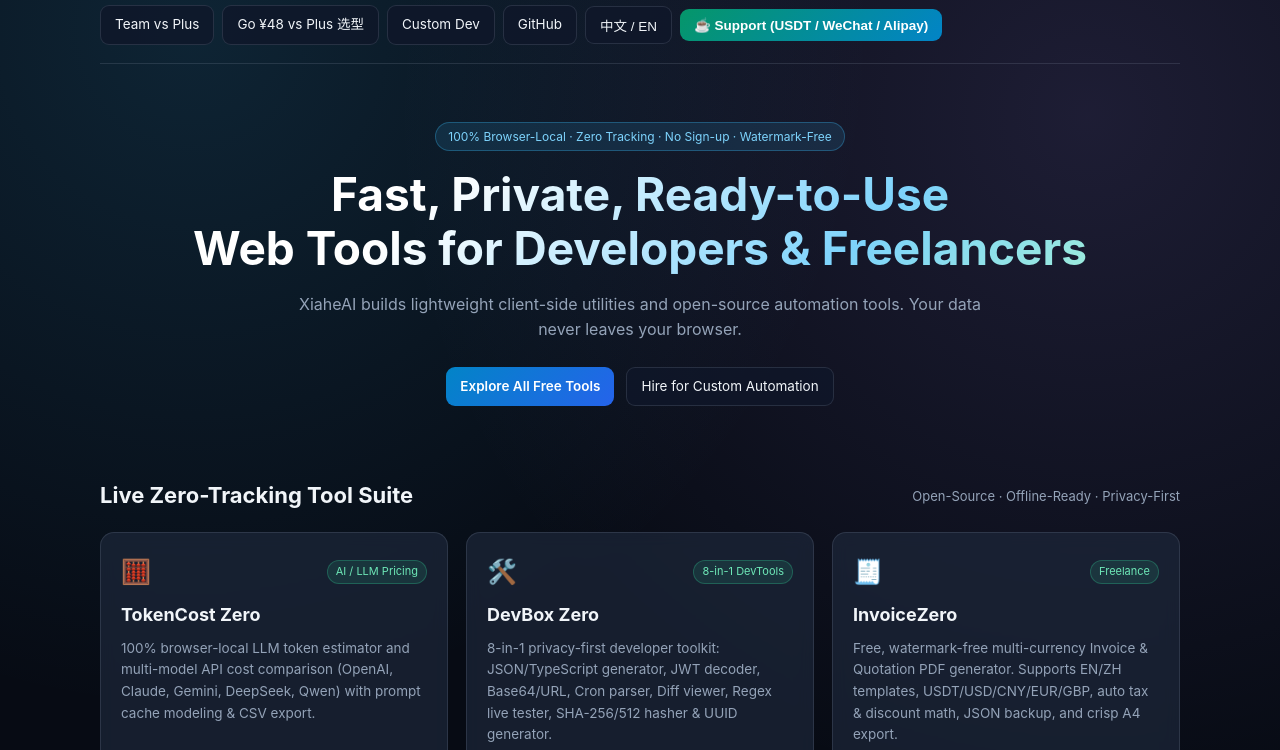
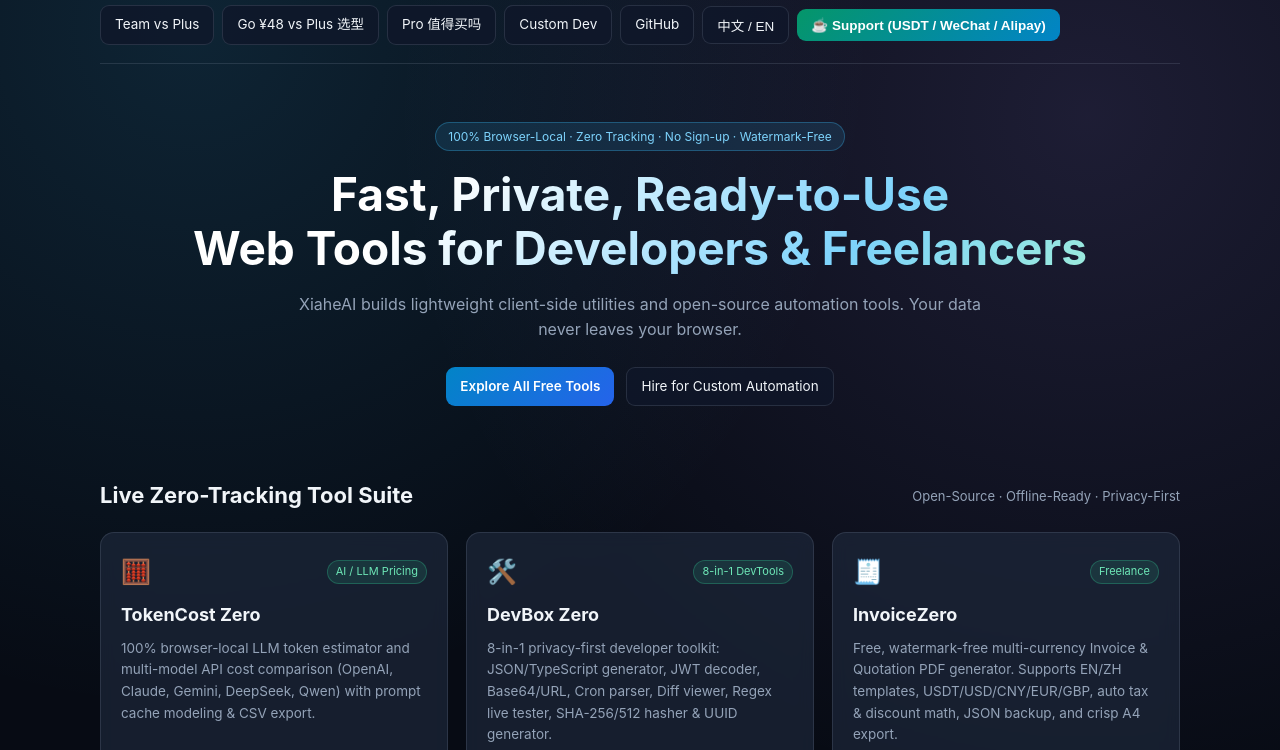
Before and after one commit to devbox-zero-ops/xiaheai-hub, a plain HTML site: page index.html in a window 1280 px wide. Shown: the part 142-892 px from the top of the page. Drawn offline with Linux system fonts and the light colour scheme.

Commit message:
feat(nav): link chatgpt-pro-worth-it.html in top nav

```diff
--- a/index.html
+++ b/index.html
@@ -109,6 +109,7 @@
         <a class="btn" href="chatgpt-payment-declined.html">Plus 拒付排查</a>
         <a class="btn" href="chatgpt-team-vs-plus.html">Team vs Plus</a>
         <a class="btn" href="chatgpt-go-vs-plus.html">Go ¥48 vs Plus 选型</a>
+        <a class="btn" href="chatgpt-pro-worth-it.html">Pro 值得买吗</a>
         <a class="btn" href="#services" data-i18n="navServices">Custom Dev</a>
         <a class="btn" href="https://github.com/devbox-zero-ops" target="_blank">GitHub</a>
         <button class="btn" id="btnLang">中文 / EN</button>
```
